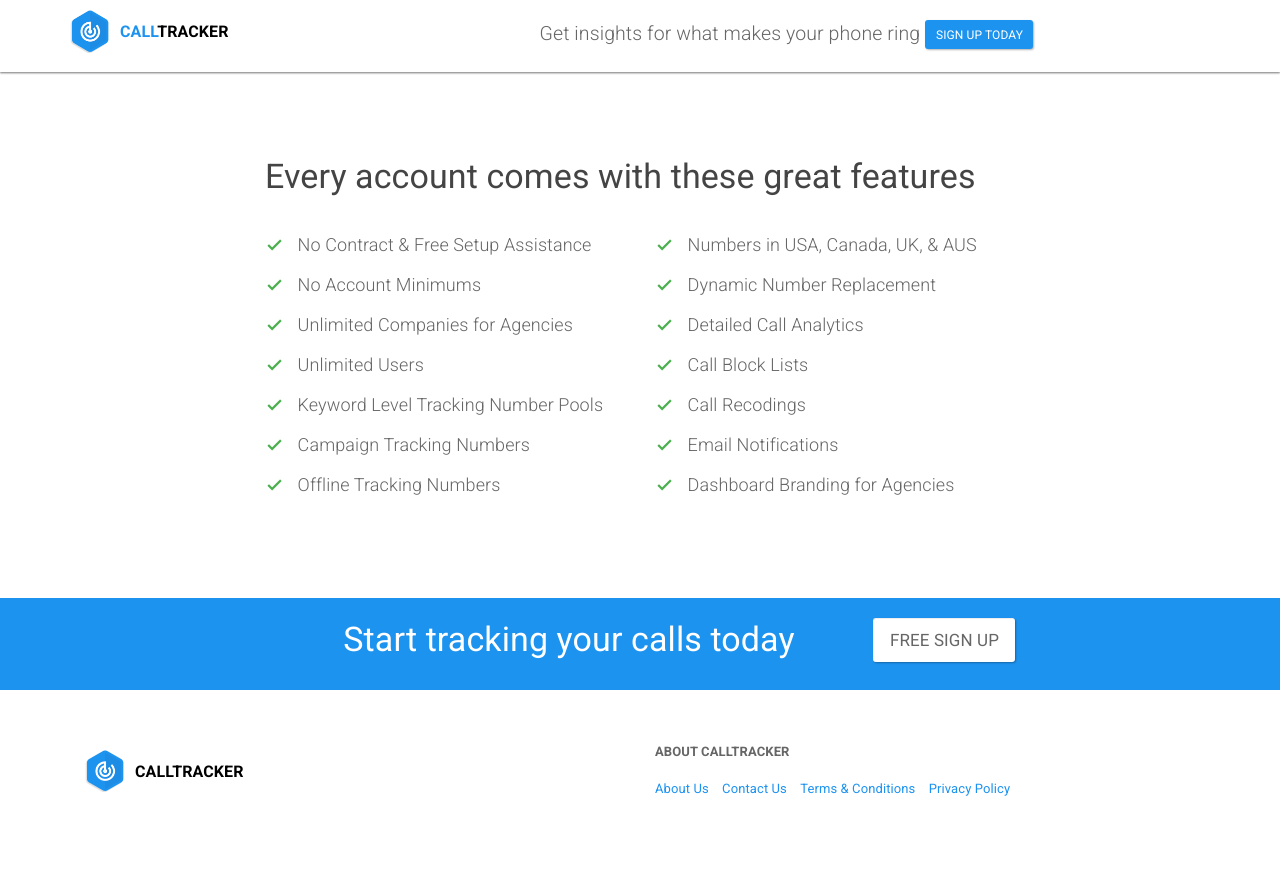
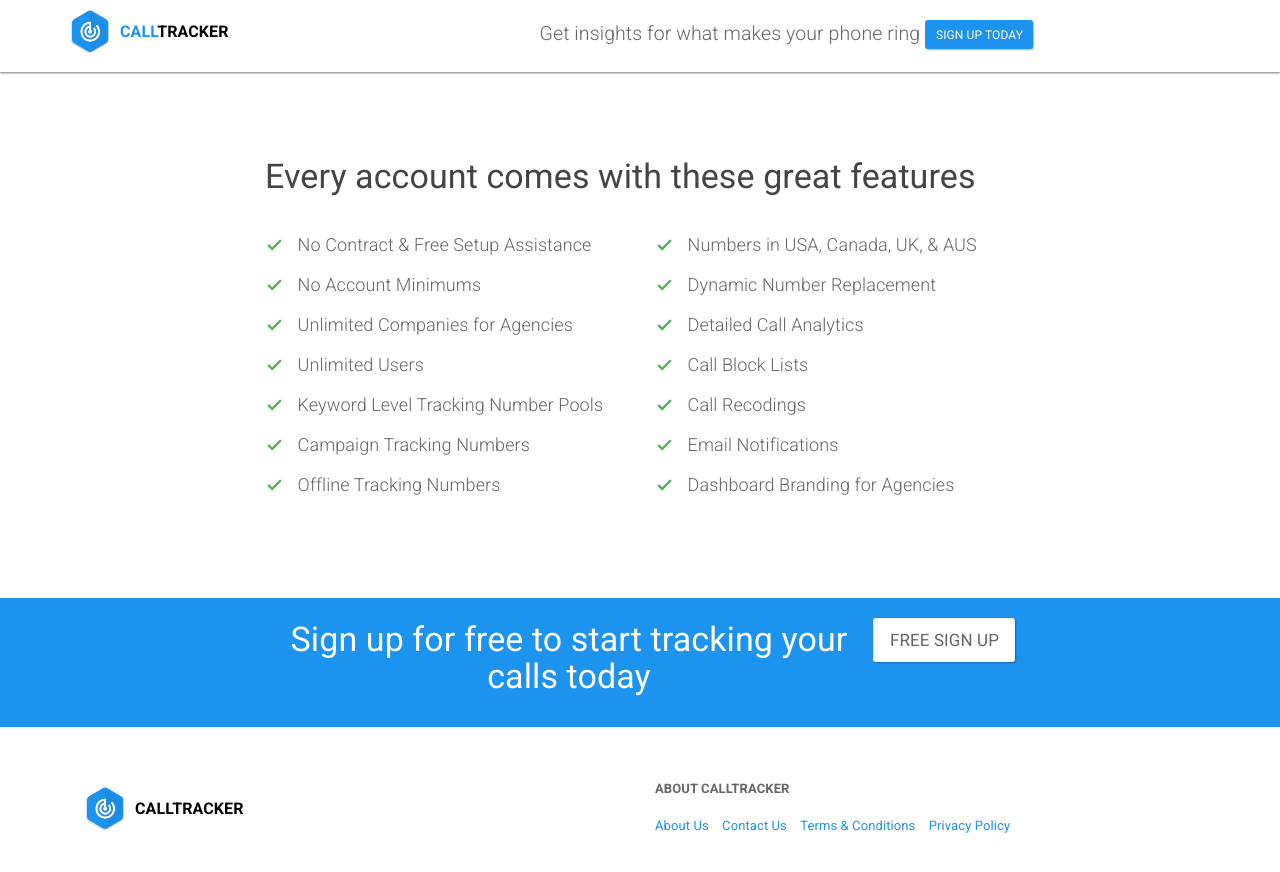
Before and after one commit to sumonst21/calltrackerio-site, a Jekyll site: the page built from index.html, in a window 1280 px wide and 900 px high, scrolled down 1392 px. Shown: the top 872 px of the window. Built offline with Jekyll 4.4.1, drawn with Linux system fonts in a browser that asks for light colours.

Commit message:
update text

```diff
--- a/index.html
+++ b/index.html
@@ -80,7 +80,7 @@
 		<div class="row p-t-15 p-b-20">
 			<div class="col-md-8 col-md-offset-2 text-center">
 				<a href="#" class="btn btn-lg btn-default m-t-20 pull-right">Free Sign Up</a>
-				<h3>Start tracking your calls today</h3>
+				<h3>Sign up for free to start tracking your calls today</h3>
 			</div>
 		</div>
 	</div>
```
